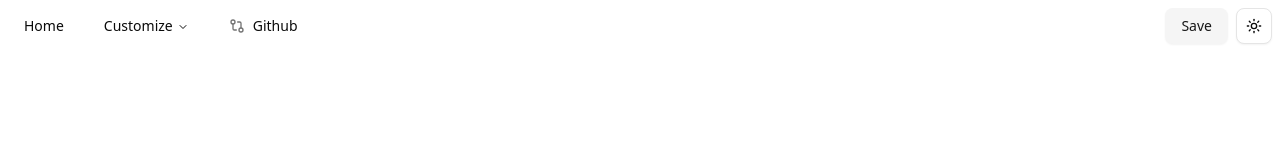
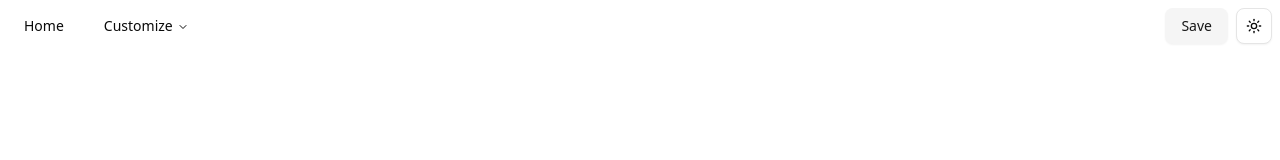
Before and after one commit to Tauag/cpr-night-market, a Next.js app: page /customize/ammo in a window 1280 px wide. Shown: the top 160 px of the page. Built offline with nearby package versions, Linux system fonts and the light colour scheme.

Commit message:
remove github link

```diff
--- a/src/components/navigation-header/index.tsx
+++ b/src/components/navigation-header/index.tsx
@@ -29,19 +29,6 @@ export default function NavigationHeader() {
             <CustomizationsList />
           </NavigationMenuContent>
         </NavigationMenuItem>
-        <NavigationMenuItem>
-          <NavigationMenuLink asChild className={navigationMenuTriggerStyle()}>
-            <Link
-              className="flex-row items-center gap-2"
-              href="https://github.com/Tauag/cpr-night-market"
-              target="_blank"
-              rel="noopener noreferrer"
-            >
-              <GitCompareIcon />
-              Github
-            </Link>
-          </NavigationMenuLink>
-        </NavigationMenuItem>
       </NavigationMenu>
       <div className="flex items-center">
         <SaveMarketButton />
```
